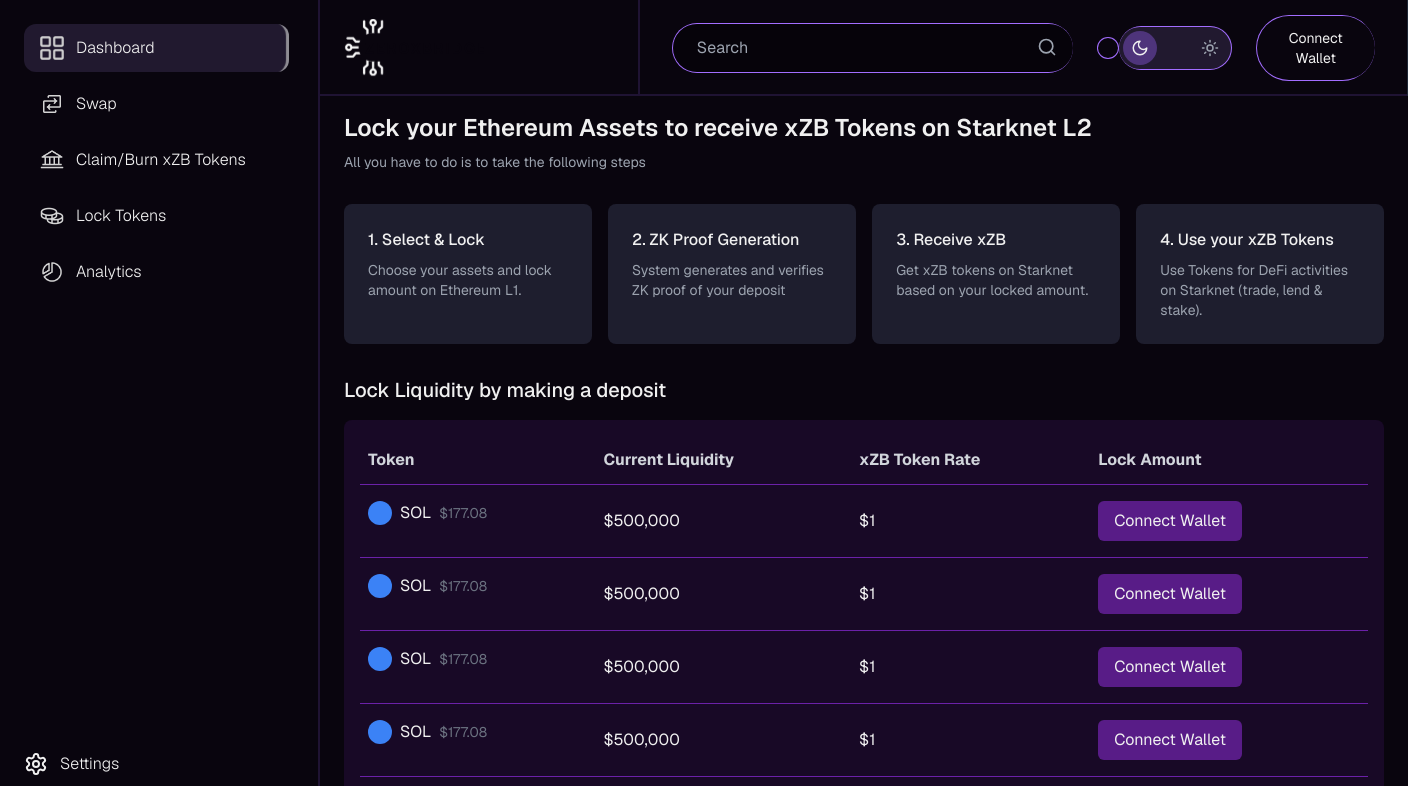
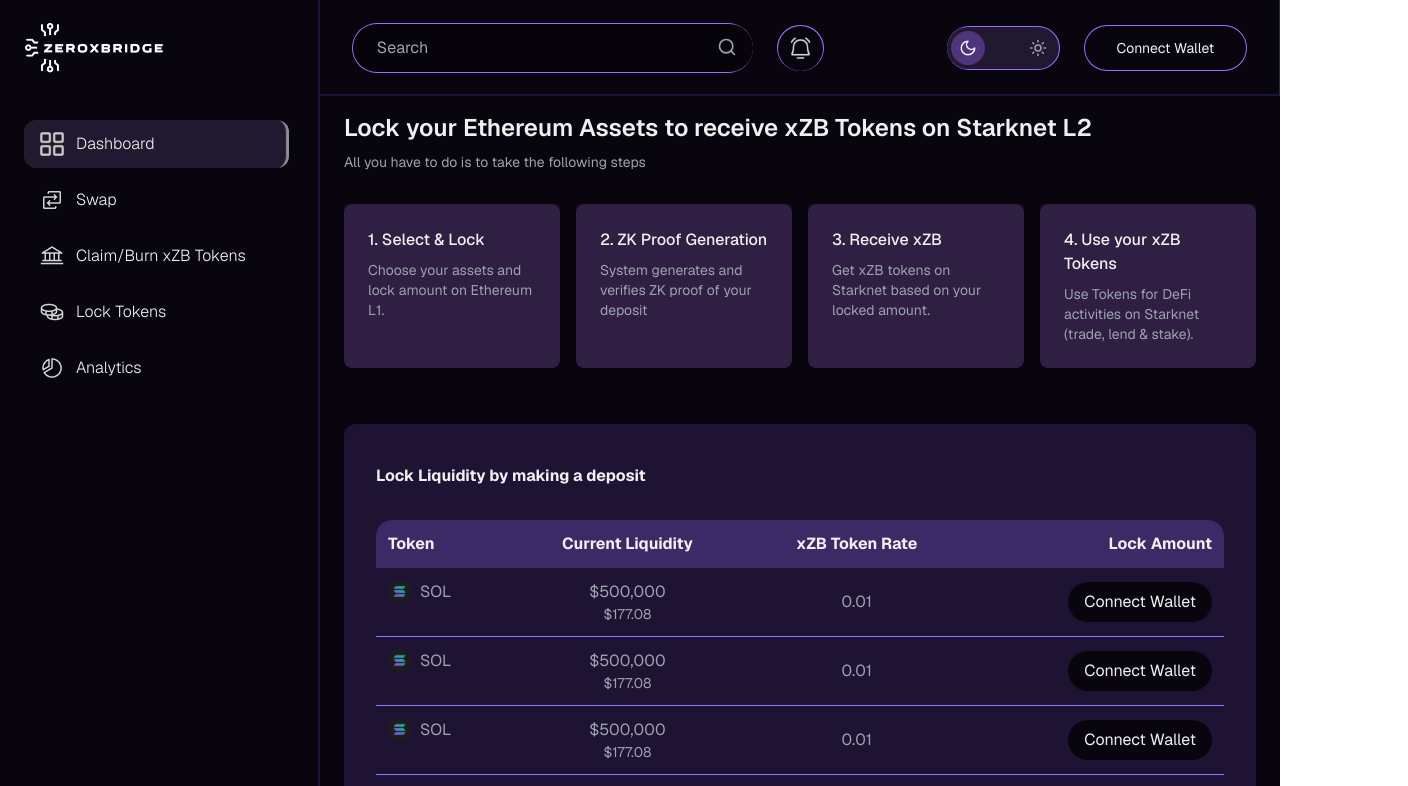
Before and after one commit to stephanniegb/ZeroXBridge_Frontend, a Next.js app: page /lock-tokens in a window 1280 px wide. Shown: the top 786 px of the page, 1408 px wide, since content can reach past the window. Built offline with nearby package versions, Linux system fonts and the light colour scheme.

Commit message:
fixed issues

```diff
--- a/app/components/Sidebar.tsx
+++ b/app/components/Sidebar.tsx
@@ -1,4 +1,4 @@
-'use client'
+'use client';
 import { useState } from "react";
 import Image from "next/image";
 import Chart from "../../public/Chart.png";
@@ -12,15 +12,15 @@ import { Settings } from "lucide-react";
 
 // Either define an interface for props or don't accept any props
 interface SidebarProps {
-  // This interface can be empty if you're only using context
+  className?: string; // Add className to the props
 }
 
-const Sidebar: React.FC<SidebarProps> = () => {
+const Sidebar: React.FC<SidebarProps> = ({ className }) => {
     const { isDarkMode } = useTheme();
     const [activeTab, setActiveTab] = useState("Dashboard");
 
     return (
-        <aside className={`w-80 ${isDarkMode ? "bg-[#09050E] border-[#1F1333]" : "bg-white border-none"} border-r-2 h-screen flex flex-col fixed`}>
+        <aside className={`${className} w-80 ${isDarkMode ? "bg-[#09050E] border-[#1F1333]" : "bg-white border-none"} border-r-2 h-screen flex flex-col fixed`}>
             <div className="flex-1 mt-6 flex flex-col items-start gap-2 pl-6">
                 {[
                     { name: "Dashboard", icon: Dashboard },
--- a/app/components/lock-liquidity.tsx
+++ b/app/components/lock-liquidity.tsx
@@ -2,7 +2,12 @@
 import React from "react";
 import Image from "next/image";
 
-const LiquidityLockTable = ({ isDarkMode }: { isDarkMode: boolean }) => {
+interface LiquidityLockTableProps {
+  isDarkMode: boolean;
+  className?: string; // Add className to the props
+}
+
+const LiquidityLockTable = ({ isDarkMode, className }: LiquidityLockTableProps) => {
   const liquidityRows = [
     {
       token: "SOL",
@@ -43,17 +48,19 @@ const LiquidityLockTable = ({ isDarkMode }: { isDarkMode: boolean }) => {
   ];
 
   return (
-    <div className={`${isDarkMode ? 'bg-[#1F1333] text-white' : 'bg-[#F8F4FF] text-black'}] px-8 py-6 rounded-xl w-full max-w-7xl my-6  mx-auto`}>
-      <h2 className={`text-[16px] font-bold mt-4 mb-8 ${isDarkMode ? 'text-white' : 'text-black'}`}>
+    <div
+      className={`${className} ${isDarkMode ? "bg-[#1F1333] text-white" : "bg-[#F8F4FF] text-black"} px-8 py-6 rounded-xl w-full my-6`}
+    >
+      <h2 className={`text-[16px] font-bold mt-4 mb-8 ${isDarkMode ? "text-white" : "text-black"}`}>
         Lock Liquidity by making a deposit
       </h2>
       <div className="overflow-x-auto">
-        <table className="w-full border-none ">
-          <thead className={`${isDarkMode ? 'bg-[#3B2A65] text-white' : 'bg-[#ECE1FF] text-black'}`}>
-            <tr className="text-center rounded-3xl  p-4">
+        <table className="w-full border-none">
+          <thead className={`${isDarkMode ? "bg-[#3B2A65] text-white" : "bg-[#ECE1FF] text-black"}`}>
+            <tr className="text-center rounded-3xl p-4">
               <th className="p-3 text-left rounded-tl-2xl">Token</th>
-              <th className="p-3 ">Current Liquidity</th>
-              <th className="p-3 ">xZB Token Rate</th>
+              <th className="p-3">Current Liquidity</th>
+              <th className="p-3">xZB Token Rate</th>
               <th className="p-3 text-right rounded-tr-2xl">Lock Amount</th>
             </tr>
           </thead>
@@ -61,7 +68,7 @@ const LiquidityLockTable = ({ isDarkMode }: { isDarkMode: boolean }) => {
             {liquidityRows.map((row, index) => (
               <tr
                 key={index}
-                className={`border-b ${isDarkMode ? 'border-[#8280FF] text-gray-400' : 'border-[#ECE1FF] text-black bg-transparent'} transition-colors text-center`}
+                className={`border-b ${isDarkMode ? "border-[#8280FF] text-gray-400" : "border-[#ECE1FF] text-black bg-transparent"} transition-colors text-center`}
               >
                 <td className="p-3 flex items-center">
                   <Image
@@ -75,9 +82,7 @@ const LiquidityLockTable = ({ isDarkMode }: { isDarkMode: boolean }) => {
                 </td>
                 <td className="p-3">
                   {row.currentLiquidity}
-                  <div className=" text-sm">
-                    {row.currentPrice}
-                  </div>
+                  <div className="text-sm">{row.currentPrice}</div>
                 </td>
                 <td className="p-3">{row.xzTokenRate}</td>
                 <td className="p-3 text-right">
--- a/app/components/navbar.tsx
+++ b/app/components/navbar.tsx
@@ -2,40 +2,46 @@
 import { Search, Moon, Sun } from "lucide-react";
 import Notification from "../../public/bell.png";
 import Image from "next/image";
-import Logo from "../../public/zerologo.png"; // Ensure this is a black logo
-import LogoWhite from "../../public/zerologo-white.svg"; // Ensure this is a light logo
+import LogoDark from "../../public/zerologo.png"; // Light mode logo
+import LogoWhite from "../../public/zerologo-white.png"; // Dark mode logo
 
 interface NavbarProps {
   isDarkMode: boolean;
   toggleDarkMode: () => void;
-  handleConnect: () => void; // Add handleConnect prop
-  isConnected: boolean; // Add isConnected prop
+  handleConnect: () => void;
+  isConnected: boolean;
+  className?: string; // Add className to the props
 }
 
-const Navbar: React.FC<NavbarProps> = ({ isDarkMode, toggleDarkMode, handleConnect, isConnected }) => {
+const Navbar: React.FC<NavbarProps> = ({ isDarkMode, toggleDarkMode, handleConnect, isConnected, className }) => {
   const gradientBorder = "bg-gradient-to-b from-[#A26DFF] to-[#A26DFF] p-[0.7px] rounded-full";
 
   return (
     <header
-      className={`${isDarkMode ? "bg-[#09050E]" : "bg-white"} border-b-2 ${
+      className={`${className} ${isDarkMode ? "bg-[#09050E]" : "bg-white"} border-b-2 ${
         isDarkMode ? "border-[#1F1333]" : "border-gray-300"
-      } flex h-24 w-full transition-colors duration-500`}
+      } flex h-24 w-full transition-colors duration-500 fixed top-0 left-0 right-0 z-50`} // Fixed positioning for Navbar
     >
+      {/* Logo Container */}
       <div
         className={`w-80 h-24 flex items-center justify-start pl-6 border-r-2 ${
           isDarkMode ? "border-[#1F1333]" : "border-gray-300"
-        } transition-colors duration-500`}
+        } transition-colors duration-500 ${isDarkMode ? "bg-[#09050E]" : "bg-white"}`} // Add background color
       >
-        {/* Logo */}
-        <Image
-          src={isDarkMode ? LogoWhite : Logo} // Use LogoWhite in dark mode, Logo in light mode
-          alt="ZeroxBridge Logo"
-          width={140}
-          height={50}
-          className="object-contain transition-opacity duration-500"
-        />
+        <div
+          className={`transform ${isDarkMode ? "scale-100" : "scale-150"}`} // Scale light mode logo to 120%
+        >
+          <Image
+            src={isDarkMode ? LogoDark : LogoWhite} // Switch logos based on theme
+            alt="ZeroxBridge Logo"
+            width={isDarkMode ? 140 : 160} // Increase width for light mode
+            height={isDarkMode ? 50 : 60} // Increase height for light mode
+            className="object-contain transition-opacity duration-500"
+          />
+        </div>
       </div>
 
+      {/* Rest of the Navbar */}
       <div
         className={`flex-1 flex justify-between items-center px-8 h-24 border-r ${
           isDarkMode ? "border-gray-800" : "border-gray-300"
@@ -83,9 +89,7 @@ const Navbar: React.FC<NavbarProps> = ({ isDarkMode, toggleDarkMode, handleConne
           </div>
         </div>
 
-        {/* Right side controls */}
         <div className="flex items-center space-x-6">
-          {/* Dark mode toggle with gradient border */}
           <div className={gradientBorder}>
             <div
               className={`flex items-center justify-between ${
@@ -111,10 +115,9 @@ const Navbar: React.FC<NavbarProps> = ({ isDarkMode, toggleDarkMode, handleConne
             </div>
           </div>
 
-          {/* Connect Wallet button with gradient border */}
           <div className={gradientBorder}>
             <button
-              onClick={handleConnect} // Use handleConnect here
+              onClick={handleConnect}
               className={`${
                 isDarkMode ? "bg-[#09050E]" : "bg-white"
               } py-3 px-8 rounded-full text-sm ${
--- a/app/lock-tokens/page.tsx
+++ b/app/lock-tokens/page.tsx
@@ -4,6 +4,7 @@ import { useState, useEffect } from "react";
 import Navbar from "../components/navbar";
 import Sidebar from "../components/Sidebar";
 import { useTheme } from "../context/ThemeContext";
+import LiquidityLockTable from "../components/lock-liquidity"; // Import the LiquidityLockTable component
 
 const LockTokensPage = () => {
   const { isDarkMode, toggleDarkMode } = useTheme();
@@ -21,19 +22,21 @@ const LockTokensPage = () => {
   if (!mounted) return null;
 
   return (
-    <div className={`flex w-full h-screen ${isDarkMode ? "bg-[#09050E]" : "bg-white"}`}>
-      {/* Sidebar */}
-      <Sidebar />
+    <div className={`flex flex-col w-full h-screen ${isDarkMode ? "bg-[#09050E]" : "bg-white"}`}>
+      {/* Fixed Navbar at the top */}
+      <Navbar
+        isDarkMode={isDarkMode}
+        toggleDarkMode={toggleDarkMode}
+        handleConnect={handleConnect}
+        isConnected={isConnected}
+        className="fixed top-0 left-0 right-0 z-50 h-24" // Fixed positioning for Navbar
+      />
 
-      {/* Main Content */}
-      <div className="flex flex-col w-full ml-80">
-        <Navbar
-          isDarkMode={isDarkMode}
-          toggleDarkMode={toggleDarkMode}
-          handleConnect={handleConnect}
-          isConnected={isConnected}
-        />
+      {/* Fixed Sidebar */}
+      <Sidebar className="fixed top-24 left-0 h-[calc(100vh-6rem)] w-80 z-40" /> {/* Fixed positioning for Sidebar */}
 
+      {/* Main content area */}
+      <div className="flex flex-col flex-1 pt-24 pl-80"> {/* Add padding to account for Navbar and Sidebar */}
         <div className="flex flex-col w-full px-6 py-4">
           <h1 className={`text-2xl font-semibold mb-2 ${isDarkMode ? "text-white" : "text-gray-800"}`}>
             Lock your Ethereum Assets to receive xZB Tokens on Starknet L2
@@ -42,7 +45,6 @@ const LockTokensPage = () => {
             All you have to do is to take the following steps
           </p>
 
-          {/* Steps Section */}
           <div className="w-full grid grid-cols-1 md:grid-cols-2 lg:grid-cols-4 gap-4 mb-8">
             {[
               { title: "1. Select & Lock", desc: "Choose your assets and lock amount on Ethereum L1." },
@@ -53,7 +55,9 @@ const LockTokensPage = () => {
               <div
                 key={index}
                 className={`p-6 rounded-lg transition-colors duration-300 ${
-                  isDarkMode ? "bg-[#1E1E2E] text-white" : "bg-gray-100 text-gray-800"
+                  isDarkMode
+                    ? "bg-[#2f1f42] hover:bg-gradient-to-b hover:from-[#21192F] hover:to-[#694F95] text-white"
+                    : "bg-[#e5d7f6] text-gray-800"
                 }`}
               >
                 <div className="font-medium mb-2">{step.title}</div>
@@ -62,43 +66,10 @@ const LockTokensPage = () => {
             ))}
           </div>
 
-          {/* Lock Liquidity Section */}
-          <div className="mb-8">
-            <h2 className={`text-xl font-medium mb-4 ${isDarkMode ? "text-white" : "text-gray-800"}`}>
-              Lock Liquidity by making a deposit
-            </h2>
-            <div className={`p-4 rounded-lg bg-opacity-20 ${isDarkMode ? "bg-purple-900" : "bg-purple-100"}`}>
-              <table className="w-full text-left">
-                <thead>
-                  <tr className={`border-b ${isDarkMode ? "border-purple-800 text-gray-300" : "border-purple-200 text-gray-700"}`}>
-                    <th className="py-3 px-2">Token</th>
-                    <th className="py-3 px-2">Current Liquidity</th>
-                    <th className="py-3 px-2">xZB Token Rate</th>
-                    <th className="py-3 px-2">Lock Amount</th>
-                  </tr>
-                </thead>
-                <tbody>
-                  {Array(5).fill(null).map((_, index) => (
-                    <tr key={index} className={`border-b ${isDarkMode ? "border-purple-800 text-white" : "border-purple-200 text-gray-800"}`}>
-                      <td className="py-4 px-2 flex items-center gap-2">
-                        <div className="w-6 h-6 rounded-full bg-blue-500"></div>
-                        <span>SOL</span>
-                        <span className="text-gray-500 text-sm">$177.08</span>
-                      </td>
-                      <td className="py-4 px-2">$500,000</td>
-                      <td className="py-4 px-2">{isDarkMode ? "$1" : "xZB= 0.01"}</td>
-                      <td className="py-4 px-2">
-                        <button className="bg-purple-900 text-white px-4 py-2 rounded-md hover:bg-purple-800">
-                          Connect Wallet
-                        </button>
-                      </td>
-                    </tr>
-                  ))}
-                </tbody>
-              </table>
-            </div>
+          {/* LiquidityLockTable - Ensure it takes full width */}
+          <div className="w-full overflow-x-auto">
+            <LiquidityLockTable isDarkMode={isDarkMode} />
           </div>
-
         </div>
       </div>
     </div>
--- a/tailwind.config.ts
+++ b/tailwind.config.ts
@@ -65,6 +65,9 @@ const config: Config = {
       animation: {
         slowSpin: "spin 3s linear infinite",
       },
+      scale: {
+        150: "1.5",
+      },
     },
   },
   plugins: [],
```
Also changed, not shown: public/zerologo-white.png (added), public/zerologo-white.svg (deleted).
